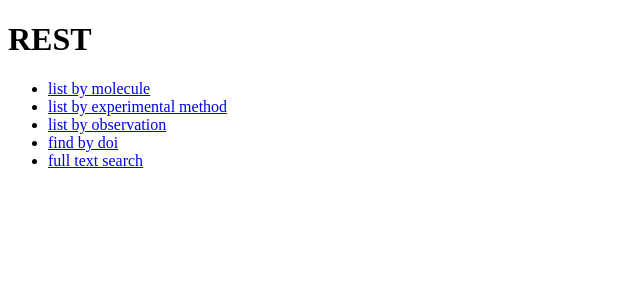
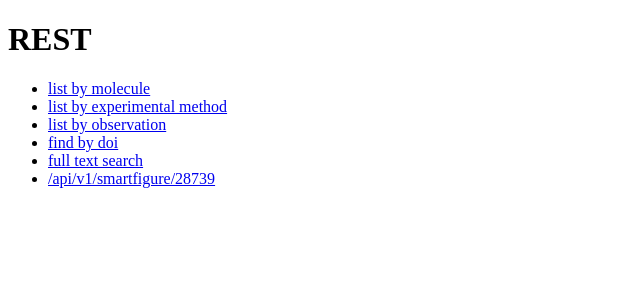
Before and after one commit to source-data/sd-graph, a Flask app: page / in a window 1280 px wide. Shown: the top 300 px of the page, without its empty margins (0-640 px from the left). Run offline with Flask 2, Linux system fonts and the light colour scheme; parts of the project's set-up code (start-up, migrations or seed data) failed here and were passed over.

Commit message:
adding redirect to smartfigure

```diff
--- a/neoflask/neoflask/templates/index.html
+++ b/neoflask/neoflask/templates/index.html
@@ -11,6 +11,7 @@
         <li><a href="/api/v1/by_hyp">list by observation<a></a></li>
         <li><a href="/api/v1/doi/10.1101/2020.02.07.939389">find by doi</a></li>
         <li><a href="/api/v1/search?query=sars">full text search</a></li>
+        <li><a href="/api/v1/smartfigure/28739">/api/v1/smartfigure/28739</a></li>
     </ul>
 </body>
 </html>
```
